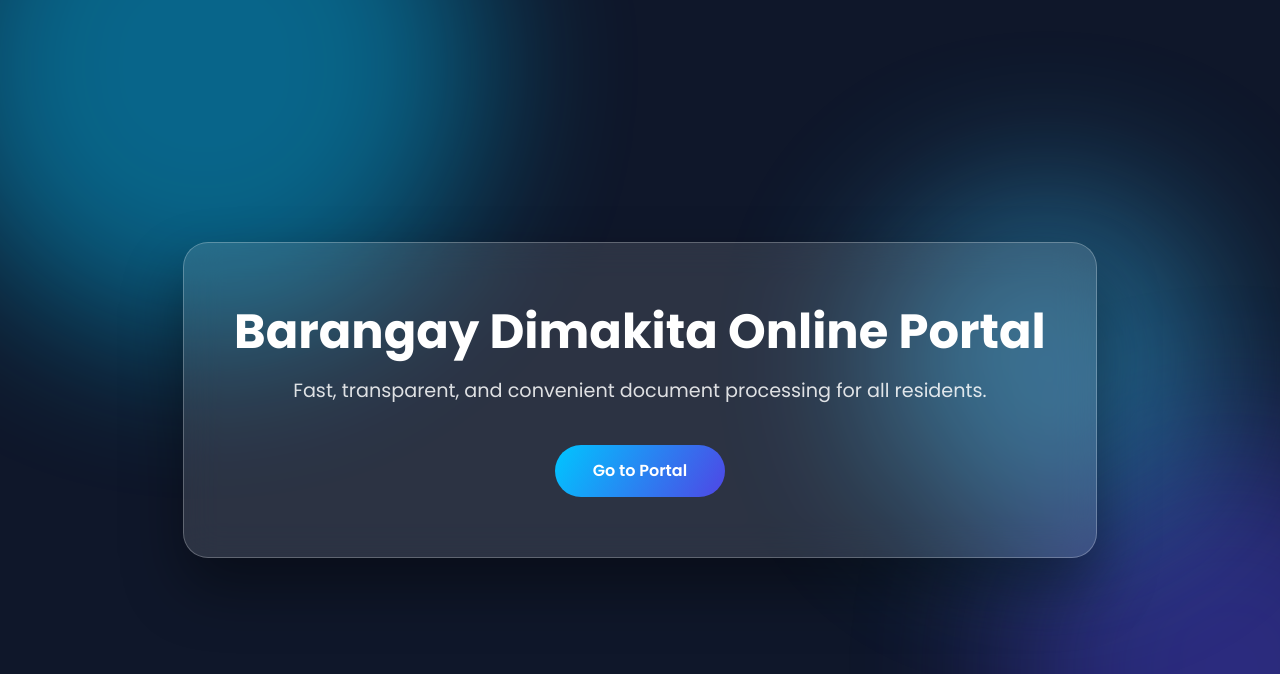
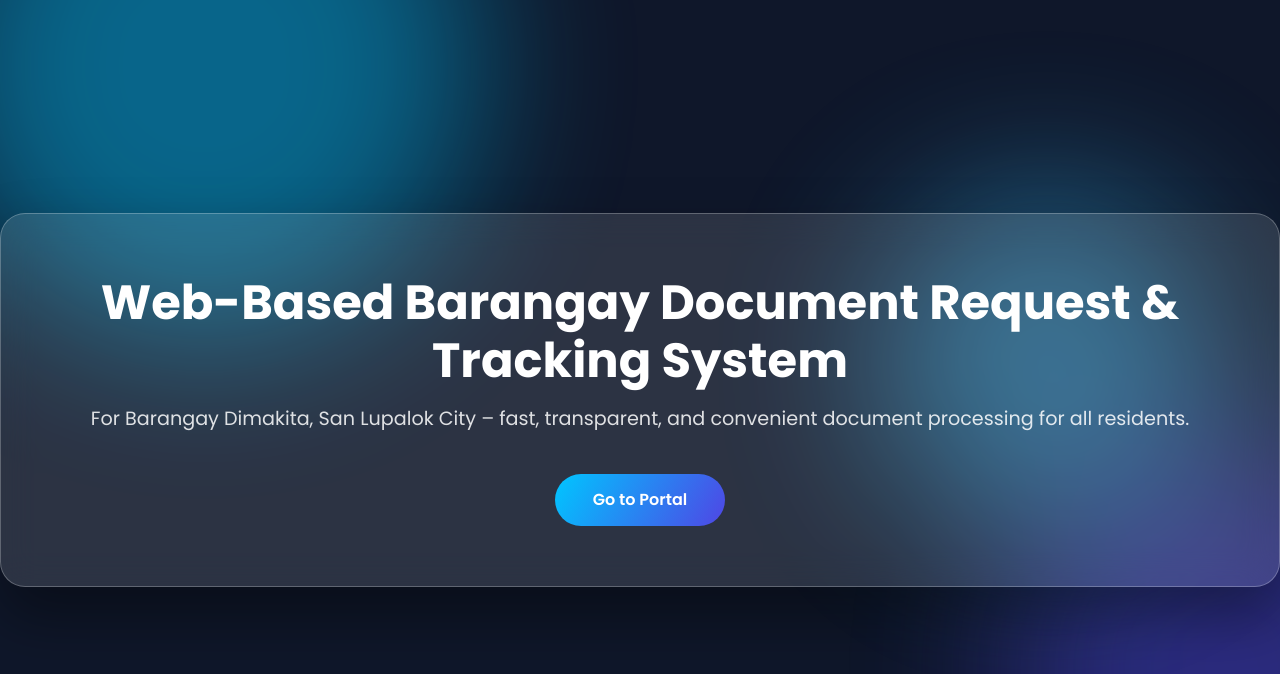
Before and after one commit to Ezekielsy/BARANGAY-DIMAKITA-CITY-WITH-BACKEND-, a PHP site: page /landingpage.php in a window 1280 px wide. Shown: the top 674 px of the page. Run offline with PHP 8.4, Linux system fonts and the light colour scheme.

Commit message:
Add files via upload

```diff
--- a/barangay_system/landingpage.php
+++ b/barangay_system/landingpage.php
@@ -3,7 +3,8 @@
 <head>
 <meta charset="UTF-8">
 <meta name="viewport" content="width=device-width, initial-scale=1.0">
-<title>Welcome to Brgy Dimakita Online Portal</title>
+<title>Web-Based Barangay Document Request and Tracking System for Barangay Dimakita, San Lupalok City</title>
+
 
 <link href="https://cdn.jsdelivr.net/npm/bootstrap@5.3.2/dist/css/bootstrap.min.css" rel="stylesheet">
 <link rel="stylesheet" href="https://cdn.jsdelivr.net/npm/bootstrap-icons@1.11.1/font/bootstrap-icons.css">
@@ -254,10 +255,14 @@ footer{
 
   <!-- GLASS CONTENT -->
   <div class="glass">
-    <h1>Barangay Dimakita Online Portal</h1>
-    <p class="mt-3">Fast, transparent, and convenient document processing for all residents.</p>
+    <h1>Web-Based Barangay Document Request & Tracking System</h1>
+    <p class="mt-3">
+      For Barangay Dimakita, San Lupalok City – fast, transparent, and convenient document processing for all residents.
+    </p>
     <a href="index.php" class="btn btn-portal mt-4">Go to Portal</a>
   </div>
+
+
 
 </section>
 
--- a/barangay_system/login.php
+++ b/barangay_system/login.php
@@ -186,7 +186,7 @@ include "db/config.php";
         <p class="text-muted small mb-1">New Administrator?</p>
         <a href="register.php">Register Account</a>
         <div class="mt-2">
-            <a href="index.php" class="text-secondary small"><i class="bi bi-arrow-left"></i> Back to Home</a>
+            <a href="landingpage.php" class="text-secondary small"><i class="bi bi-arrow-left"></i> Back to Home</a>
         </div>
       </div>
 
```
